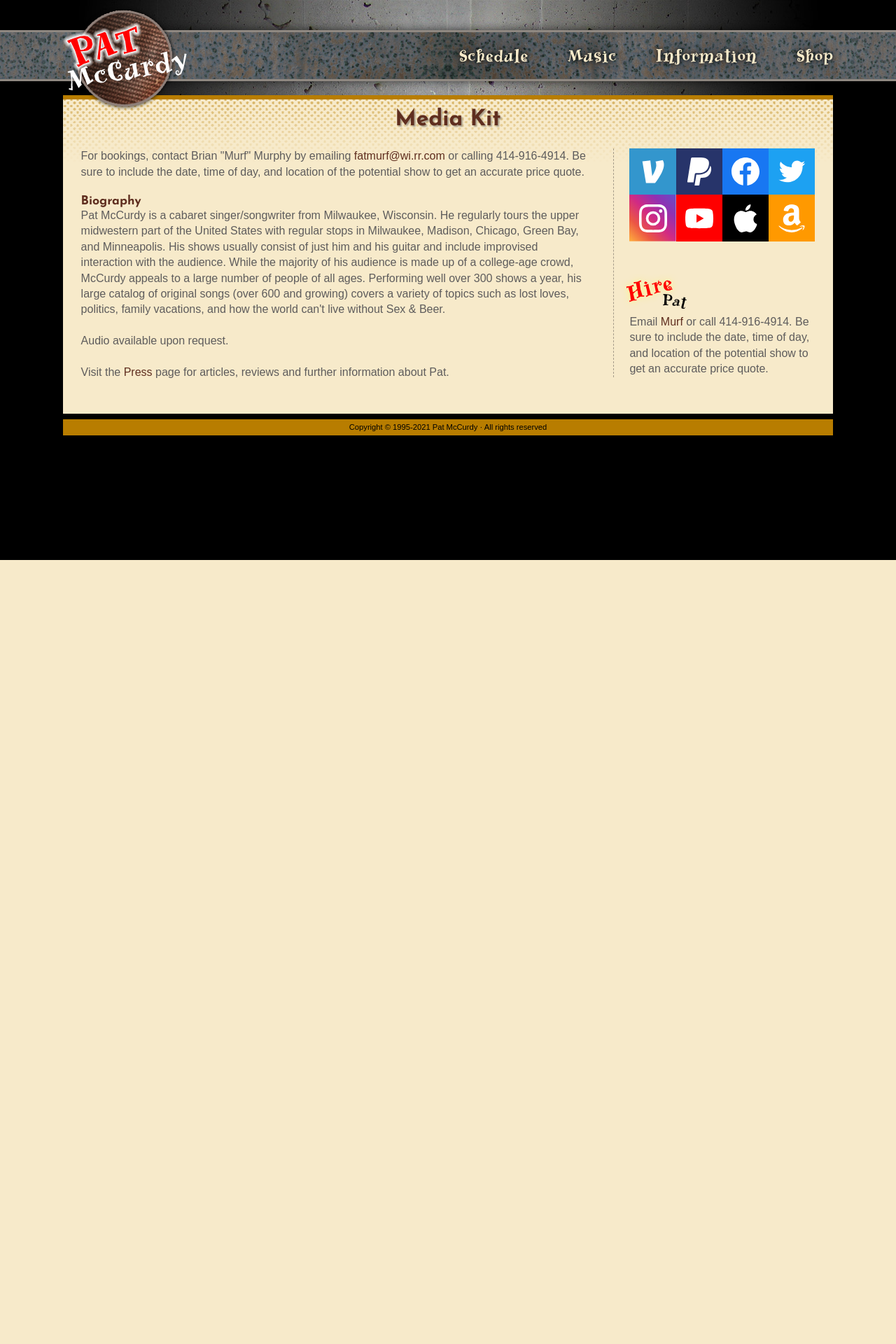
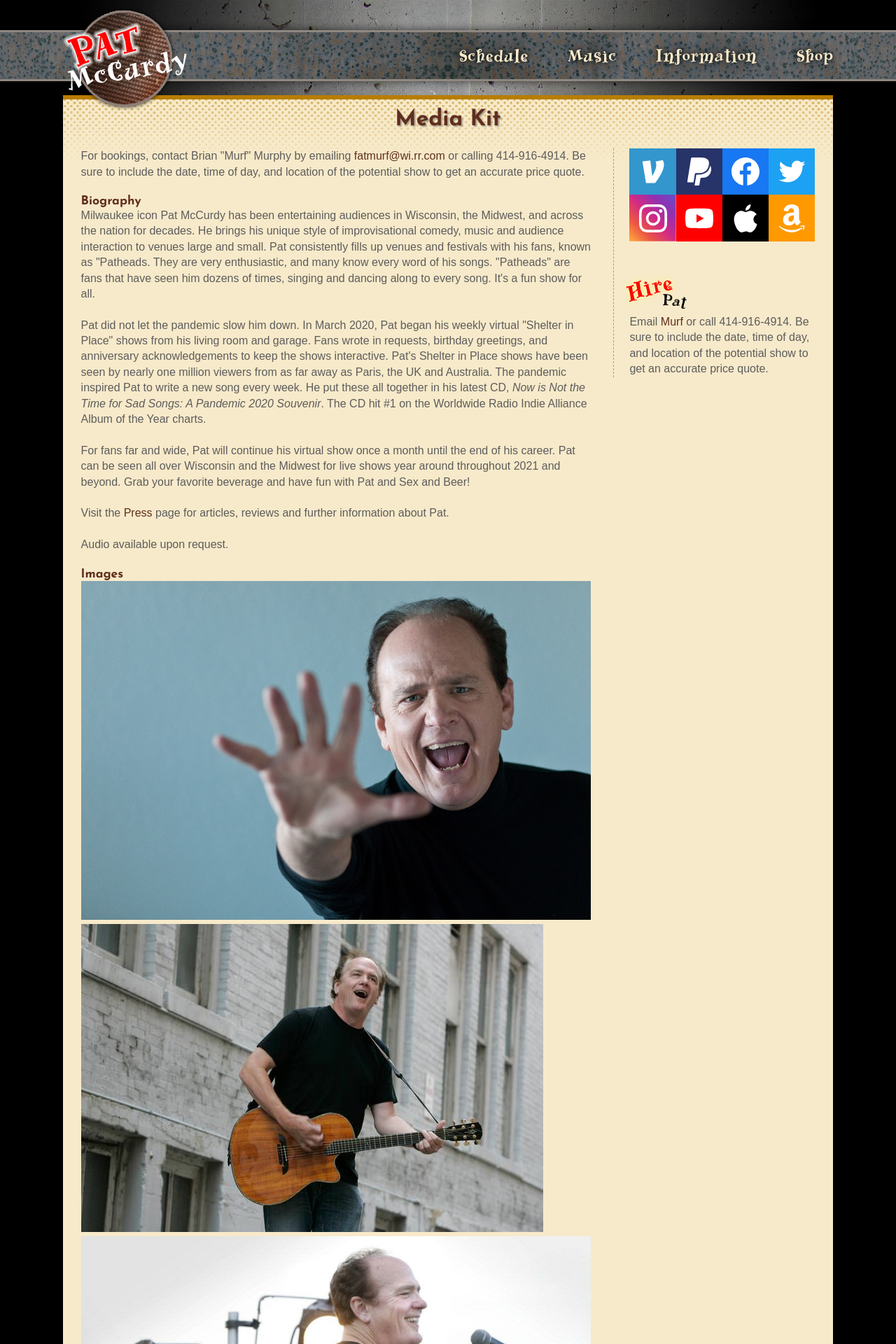
Before and after one commit to marklippert/patmccurdy, a PHP site: page /media-kit.php in a window 1280 px wide. Shown: the top 1920 px of the page at 70% size. Before the commit the page ends 800 px from the top, so only its background shows below. Run offline with PHP 8.4, Linux system fonts and the light colour scheme; a stand-in replaces the project's code that opens the database connection.

Commit message:
Add images to media kit

```diff
--- a/media-kit.php
+++ b/media-kit.php
@@ -7,43 +7,25 @@ For bookings, contact Brian "Murf" Murphy by emailing <?php echo email("fatmurf@
 <br>
 
 <h5>Biography</h5>
-Pat McCurdy is a cabaret singer/songwriter from Milwaukee, Wisconsin. He regularly tours the upper midwestern part of the United States with regular stops in Milwaukee, Madison, Chicago, Green Bay, and Minneapolis. His shows usually consist of just him and his guitar and include improvised interaction with the audience. While the majority of his audience is made up of a college-age crowd, McCurdy appeals to a large number of people of all ages. Performing well over 300 shows a year, his large catalog of original songs (over 600 and growing) covers a variety of topics such as lost loves, politics, family vacations, and how the world can't live without Sex &amp; Beer.<br>
+Milwaukee icon Pat McCurdy has been entertaining audiences in Wisconsin, the Midwest, and across the nation for decades. He brings his unique style of improvisational comedy, music and audience interaction to venues large and small. Pat consistently fills up venues and festivals with his fans, known as "Patheads. They are very enthusiastic, and many know every word of his songs. "Patheads" are fans that have seen him dozens of times, singing and dancing along to every song. It's a fun show for all.<br>
 <br>
 
-<!-- <strong>Low resolution images for the web</strong><br>
-<a href="mediakit/pat-mccurdy-bw1.jpg"><img src="mediakit/pat-mccurdy-bw1.jpg" alt="" style="height: 200px; margin: 0 10px 10px 0;"></a>
-<a href="mediakit/pat-mccurdy-bw2.jpg"><img src="mediakit/pat-mccurdy-bw2.jpg" alt="" style="height: 200px; margin: 0 10px 10px 0;"></a>
-<a href="mediakit/pat-mccurdy-color.jpg"><img src="mediakit/pat-mccurdy-color.jpg" alt="" style="height: 200px; margin: 0 10px 10px 0;"></a>
-<a href="mediakit/pat-mccurdy-double-bw.jpg"><img src="mediakit/pat-mccurdy-double-bw.jpg" alt="" style="height: 200px; margin: 0 10px 10px 0;"></a>
-<a href="mediakit/pat-promo-hand.jpg"><img src="mediakit/pat-promo-hand.jpg" alt="" style="height: 200px; margin: 0 10px 10px 0;"></a><br>
+Pat did not let the pandemic slow him down. In March 2020, Pat began his weekly virtual "Shelter in Place" shows from his living room and garage. Fans wrote in requests, birthday greetings, and anniversary acknowledgements to keep the shows interactive. Pat's Shelter in Place shows have been seen by nearly one million viewers from as far away as Paris, the UK and Australia. The pandemic inspired Pat to write a new song every week. He put these all together in his latest CD, <em>Now is Not the Time for Sad Songs: A Pandemic 2020 Souvenir</em>. The CD hit #1 on the Worldwide Radio Indie Alliance Album of the Year charts.<br>
 <br>
 
-<strong>High resolution images for printing</strong><br>
-<div class="one-third-left centered">
-  <a href="mediakit/poster-8.5x11.jpg"><img src="mediakit/poster-8.5x11-small.jpg" alt="8.5 x 11 poster"><br>
-  8.5 x 11 poster</a><br>
-  <br>
-</div>
+For fans far and wide, Pat will continue his virtual show once a month until the end of his career. Pat can be seen all over Wisconsin and the Midwest for live shows year around throughout 2021 and beyond. Grab your favorite beverage and have fun with Pat and Sex and Beer!<br>
+<br>
 
-<div class="two-third-right centered">
-  <a href="mediakit/poster-11x17.jpg"><img src="mediakit/poster-11x17-small.jpg" alt="11 x 17 poster"><br>
-  11 x 17 poster</a><br>
-  <br>
-</div>
-
-<div style="clear: both;"></div>
-
-<div class="one-third-left centered">
-  <a href="mediakit/photo-8x10.jpg"><img src="mediakit/photo-8x10-small.jpg" alt="8 x 10 photo"><br>
-  8 x 10 photo</a><br>
-  <br>
-</div>
-
-<div style="clear: both;"></div> -->
+Visit the <a href="press.php">Press</a> page for articles, reviews and further information about Pat.<br>
+<br>
 
 Audio available upon request.<br>
 <br>
 
-Visit the <a href="press.php">Press</a> page for articles, reviews and further information about Pat.
+<h5>Images</h5>
+<img src="images/Pat-McCurdy-hand.jpg" alt=""><br>
+<img src="images/Pat-McCurdy-white-brick.jpg" alt=""><br>
+<img src="images/Pat-McCurdy-lights.jpg" alt=""><br>
+<img src="images/Pat-McCurdy-stripes.jpg" alt="">
 
 <?php include "footer.php"; ?>
```
Also changed, not shown: images/Pat-McCurdy-hand.jpg (added), images/Pat-McCurdy-lights.jpg (added), images/Pat-McCurdy-stripes.jpg (added), images/Pat-McCurdy-white-brick.jpg (added).
